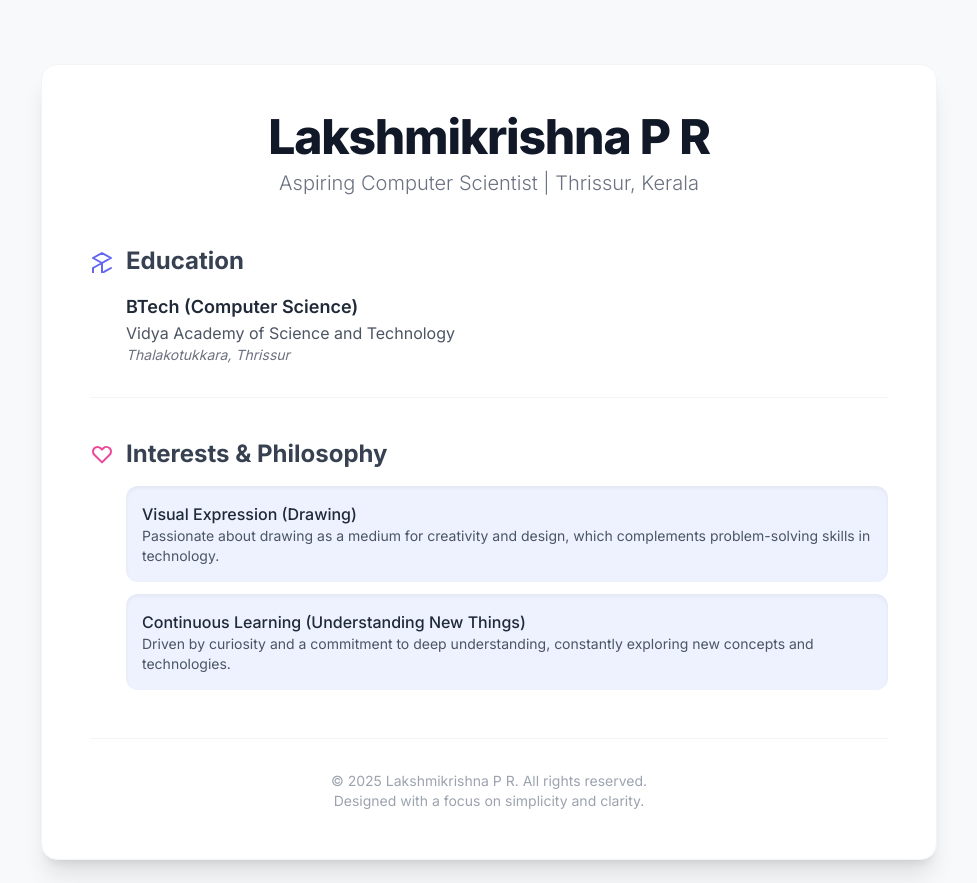
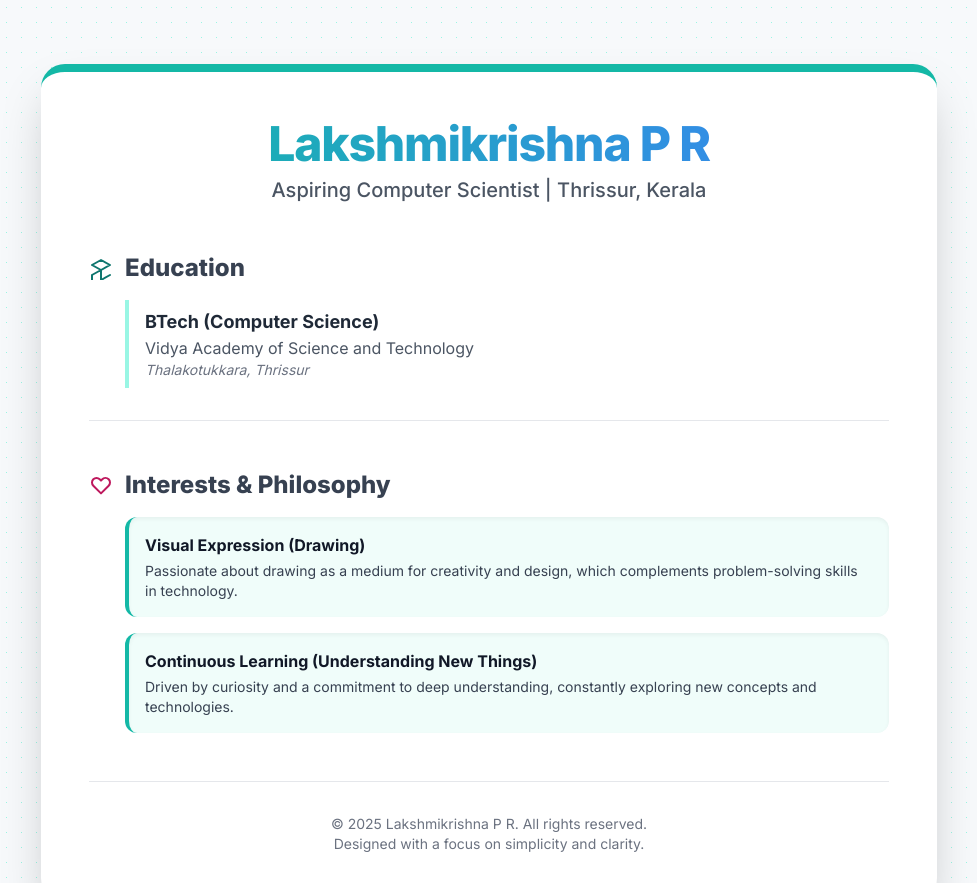
Before and after one commit to Lakshmikrishna-git/Lakshmikrishna-git.github.io, a plain HTML site: page index.html in a window 1280 px wide. Shown: the top 883 px of the page, without its empty margins (151-1128 px from the left). Drawn offline with nearby package versions, Linux system fonts and the light colour scheme.

Commit message:
Update index.html

```diff
--- a/index.html
+++ b/index.html
@@ -10,8 +10,27 @@
         /* Configure the default font to Inter and ensure smooth scrolling */
         body {
             font-family: 'Inter', sans-serif;
-            background-color: #f7f9fb; /* Very light background */
             scroll-behavior: smooth;
+            /* Enhanced Minimal Background: Lighter background with a subtle, vibrant dot pattern */
+            background-color: #f7f9fb;
+            background-image: radial-gradient(#99f6e4 0.5px, transparent 0.5px); /* Brighter cyan/teal dot color */
+            background-size: 15px 15px;
+        }
+        /* Custom class for a deeper, more defined shadow */
+        .shadow-3xl {
+            box-shadow: 0 20px 40px -10px rgba(0, 0, 0, 0.1), 0 10px 20px -5px rgba(0, 0, 0, 0.04);
+        }
+        /* Gradient Text for the Name */
+        .gradient-text {
+            /* Tailwind gradient classes equivalent (text-transparent bg-clip-text) */
+            background-image: linear-gradient(to right, #14b8a6, #3b82f6); /* Teal to Blue */
+            -webkit-background-clip: text;
+            -webkit-text-fill-color: transparent;
+            color: #14b8a6; /* Fallback color */
+        }
+        /* Custom hover effect for interest cards */
+        .interest-card:hover {
+            box-shadow: 0 5px 15px rgba(20, 184, 166, 0.3); /* Teal glow effect on hover */
         }
     </style>
     <!-- Inter font setup (Tailwind defaults to this, but we include it for explicit guarantee) -->
@@ -21,52 +40,56 @@
 
     <!-- Main Container -->
     <div class="flex items-center justify-center py-16 px-4 sm:px-6 lg:px-8">
-        <div class="w-full max-w-4xl bg-white p-8 md:p-12 shadow-xl rounded-2xl border border-gray-100">
+        <!-- Main Card: Increased shadow and roundness for a cleaner "float" effect -->
+        <div class="w-full max-w-4xl bg-white p-8 md:p-12 shadow-2xl rounded-3xl border-t-8 border-teal-500 transition duration-500 hover:shadow-3xl">
 
             <!-- Header Section (Name & Location) -->
             <header class="text-center mb-12">
-                <h1 class="text-5xl font-extrabold tracking-tight text-gray-900 mb-2">
+                <!-- Apply gradient-text class for vibrant name -->
+                <h1 class="text-5xl font-extrabold tracking-tight mb-2 gradient-text">
                     Lakshmikrishna P R
                 </h1>
-                <p class="text-xl text-gray-500 font-light">
+                <p class="text-xl text-gray-600 font-medium">
                     Aspiring Computer Scientist | Thrissur, Kerala
                 </p>
             </header>
 
             <!-- Content Grid/Sections -->
-            <main class="space-y-10">
+            <main class="space-y-12">
 
-                <!-- Education Section -->
-                <section class="border-b pb-8 border-gray-100">
-                    <h2 class="text-2xl font-bold text-gray-700 mb-4 flex items-center">
-                        <!-- Education Icon (Inline SVG for minimalism) -->
-                        <svg class="w-6 h-6 mr-3 text-indigo-500" fill="none" stroke="currentColor" viewBox="0 0 24 24" xmlns="http://www.w3.org/2000/svg"><path stroke-linecap="round" stroke-linejoin="round" stroke-width="2" d="M12 14l9-5-9-5-9 5 9 5zm0 0l-9 5m9-5v10m9-5l-9 5m-9-5v10m9-5v10"></path></svg>
+                <!-- Education Section (Primary Teal Accent) -->
+                <section class="border-b pb-8 border-gray-200">
+                    <h2 class="text-2xl font-extrabold text-gray-700 mb-4 flex items-center">
+                        <!-- Education Icon (Vibrant Teal-700) -->
+                        <svg class="w-6 h-6 mr-3 text-teal-700" fill="none" stroke="currentColor" viewBox="0 0 24 24" xmlns="http://www.w3.org/2000/svg"><path stroke-linecap="round" stroke-linejoin="round" stroke-width="2" d="M12 14l9-5-9-5-9 5 9 5zm0 0l-9 5m9-5v10m9-5l-9 5m-9-5v10m9-5v10"></path></svg>
                         Education
                     </h2>
-                    <div class="ml-9">
-                        <p class="text-lg font-semibold text-gray-800">BTech (Computer Science)</p>
+                    <div class="ml-9 border-l-4 border-teal-200 pl-4 py-2">
+                        <p class="text-lg font-bold text-gray-800">BTech (Computer Science)</p>
                         <p class="text-base text-gray-600">Vidya Academy of Science and Technology</p>
                         <p class="text-sm text-gray-500 italic">Thalakotukkara, Thrissur</p>
                     </div>
                 </section>
 
-                <!-- Interests & Passion Section -->
+                <!-- Interests & Passion Section (Secondary Pink/Teal Accents) -->
                 <section>
-                    <h2 class="text-2xl font-bold text-gray-700 mb-4 flex items-center">
-                        <!-- Interests Icon -->
-                        <svg class="w-6 h-6 mr-3 text-pink-500" fill="none" stroke="currentColor" viewBox="0 0 24 24" xmlns="http://www.w3.org/2000/svg"><path stroke-linecap="round" stroke-linejoin="round" stroke-width="2" d="M4.318 6.318a4.5 4.5 0 000 6.364L12 20.364l7.682-7.682a4.5 4.5 0 00-6.364-6.364L12 7.636l-1.318-1.318a4.5 4.5 0 00-6.364 0z"></path></svg>
+                    <h2 class="text-2xl font-extrabold text-gray-700 mb-4 flex items-center">
+                        <!-- Interests Icon (Vibrant Pink-700) -->
+                        <svg class="w-6 h-6 mr-3 text-pink-700" fill="none" stroke="currentColor" viewBox="0 0 24 24" xmlns="http://www.w3.org/2000/svg"><path stroke-linecap="round" stroke-linejoin="round" stroke-width="2" d="M4.318 6.318a4.5 4.5 0 000 6.364L12 20.364l7.682-7.682a4.5 4.5 0 00-6.364-6.364L12 7.636l-1.318-1.318a4.5 4.5 0 00-6.364 0z"></path></svg>
                         Interests & Philosophy
                     </h2>
-                    <div class="ml-9 space-y-3">
-                        <div class="bg-indigo-50 p-4 rounded-xl shadow-inner">
-                            <p class="font-medium text-gray-800">Visual Expression (Drawing)</p>
-                            <p class="text-sm text-gray-600">
+                    <div class="ml-9 space-y-4">
+                        <!-- Interest Card 1: Teal background with interactive hover and custom glow -->
+                        <div class="interest-card bg-teal-50 p-4 rounded-xl shadow-inner transition duration-300 ease-in-out transform hover:scale-[1.02] hover:bg-teal-100 cursor-pointer border-l-4 border-teal-500">
+                            <p class="font-bold text-gray-900">Visual Expression (Drawing)</p>
+                            <p class="text-sm text-gray-700 mt-1">
                                 Passionate about drawing as a medium for creativity and design, which complements problem-solving skills in technology.
                             </p>
                         </div>
-                        <div class="bg-indigo-50 p-4 rounded-xl shadow-inner">
-                            <p class="font-medium text-gray-800">Continuous Learning (Understanding New Things)</p>
-                            <p class="text-sm text-gray-600">
+                        <!-- Interest Card 2: Teal background with interactive hover and custom glow -->
+                        <div class="interest-card bg-teal-50 p-4 rounded-xl shadow-inner transition duration-300 ease-in-out transform hover:scale-[1.02] hover:bg-teal-100 cursor-pointer border-l-4 border-teal-500">
+                            <p class="font-bold text-gray-900">Continuous Learning (Understanding New Things)</p>
+                            <p class="text-sm text-gray-700 mt-1">
                                 Driven by curiosity and a commitment to deep understanding, constantly exploring new concepts and technologies.
                             </p>
                         </div>
@@ -75,7 +98,7 @@
             </main>
 
             <!-- Footer/Contact Placeholder -->
-            <footer class="mt-12 pt-8 border-t border-gray-100 text-center text-sm text-gray-400">
+            <footer class="mt-12 pt-8 border-t border-gray-200 text-center text-sm text-gray-500">
                 <p>&copy; 2025 Lakshmikrishna P R. All rights reserved.</p>
                 <p>Designed with a focus on simplicity and clarity.</p>
             </footer>
```
